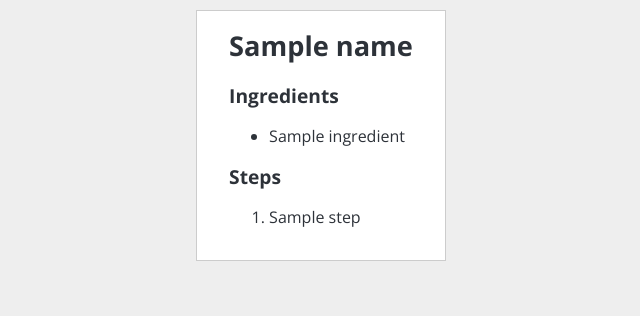
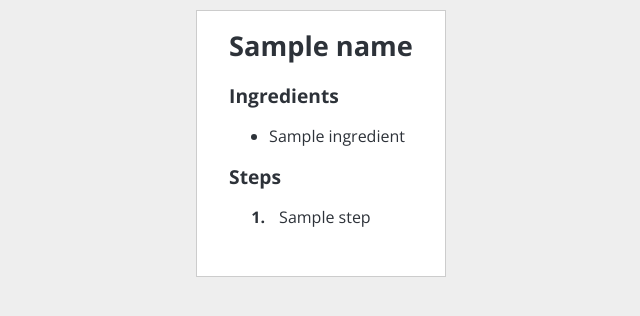
Before and after one commit to luizribeiro/menu, a Flask app: template templates/recipe.html.jinja in a window 1280 px wide. Shown: the top 316 px of the page, without its empty margins (319-959 px from the left). Run offline with Flask 2, Linux system fonts and the light colour scheme; the template is opened without the code that fills it: most values are stand-ins (such as "Sample title", 1, 10 or a date in 2020).

Commit message:
More style tweaks

```diff
--- a/templates/base.html.jinja
+++ b/templates/base.html.jinja
@@ -63,6 +63,15 @@
         padding: 0.25em;
       }
 
+      ol.steps li {
+        padding-bottom: 1em;
+        padding-left: 10px;
+      }
+
+      ol.steps li::marker {
+        font-weight: bold;
+      }
+
       .today {
       }
 
--- a/templates/recipe.html.jinja
+++ b/templates/recipe.html.jinja
@@ -6,12 +6,12 @@
   <h2>Ingredients</h2>
   <ul>
     {% for ingredient in ingredients %}
-      <li>{{ingredient.name}}</li>
+      <li>{{ingredient.name|capitalize}}</li>
     {% endfor %}
   </ul>
 
   <h2>Steps</h2>
-  <ol>
+  <ol class="steps">
     {% for step in steps %}
       <li>{{step}}</li>
     {% endfor %}
```
